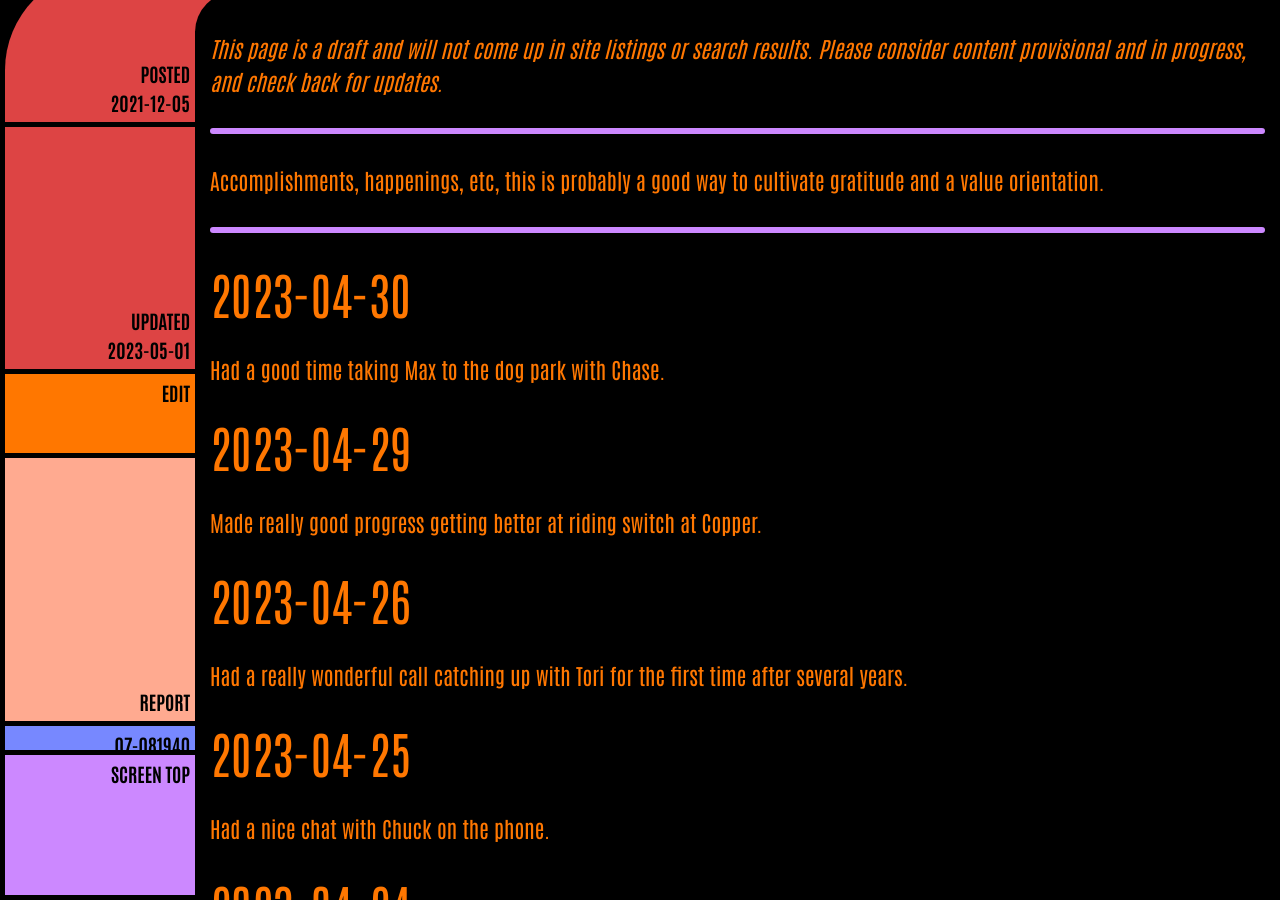
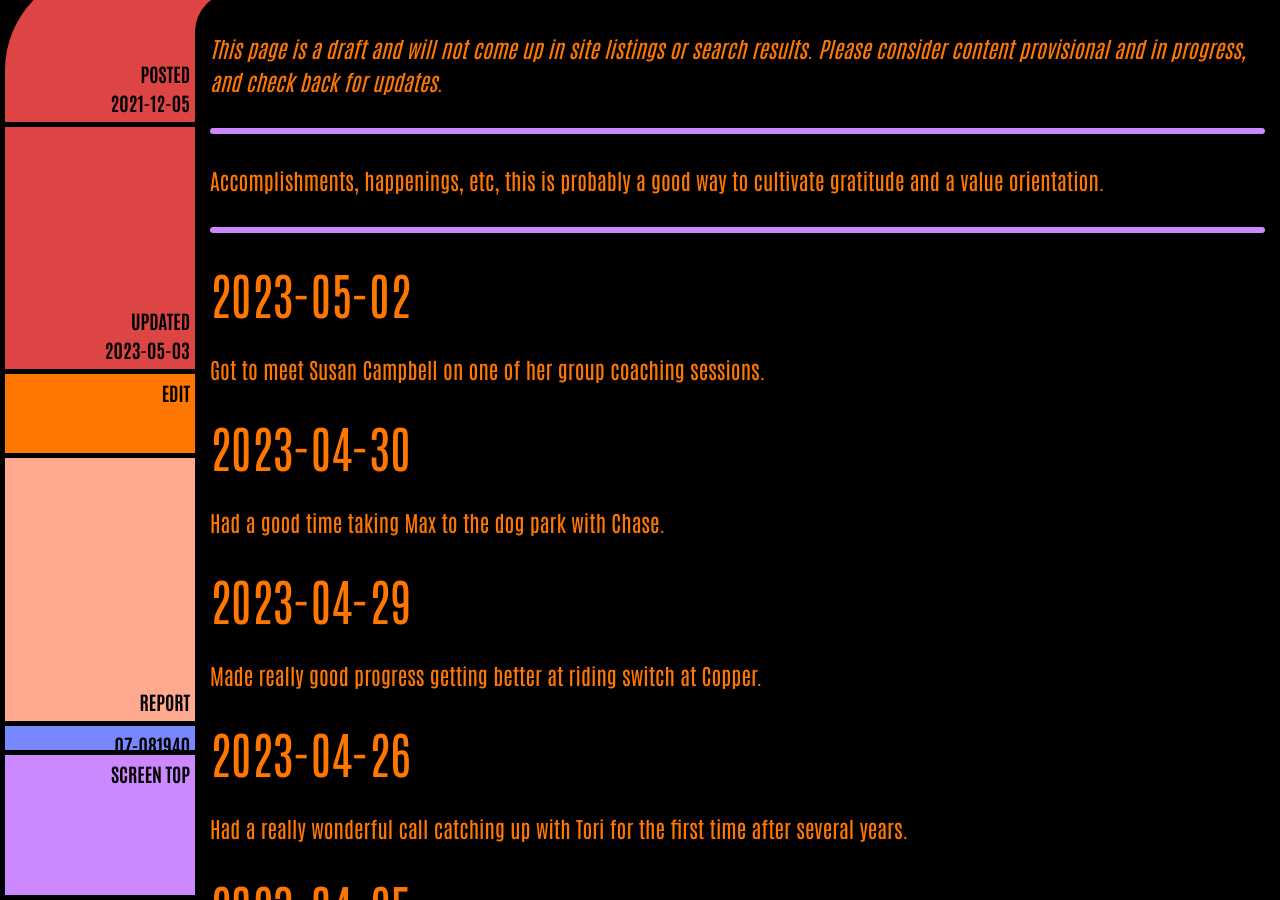
Before and after one commit to ArthurZey/arthurzey.github.io, a Jekyll site: the page built from _pages/one-good-thing.md, in a window 1280 px wide and 900 px high, scrolled down 333 px. Built offline with Jekyll 4.4.1, drawn with Linux system fonts in a browser that asks for light colours.

Commit message:
added 2023-05-02

```diff
--- a/_pages/one-good-thing.md
+++ b/_pages/one-good-thing.md
@@ -2,12 +2,15 @@
 title: One Good Thing
 description: "Accomplishments, happenings, etc, this is probably a good way to cultivate gratitude and a value orientation."
 date: "2021-12-05"
-last_modified_at: "2023-05-01T03:19:25+00:00"
+last_modified_at: "2023-05-03T00:16:20+00:00"
 tags:
   - happenings
   - draft
 sitemap: false
 ---
+
+## 2023-05-02
+Got to meet Susan Campbell on one of her group coaching sessions.
 
 ## 2023-04-30
 Had a good time taking Max to the dog park with Chase.
```
